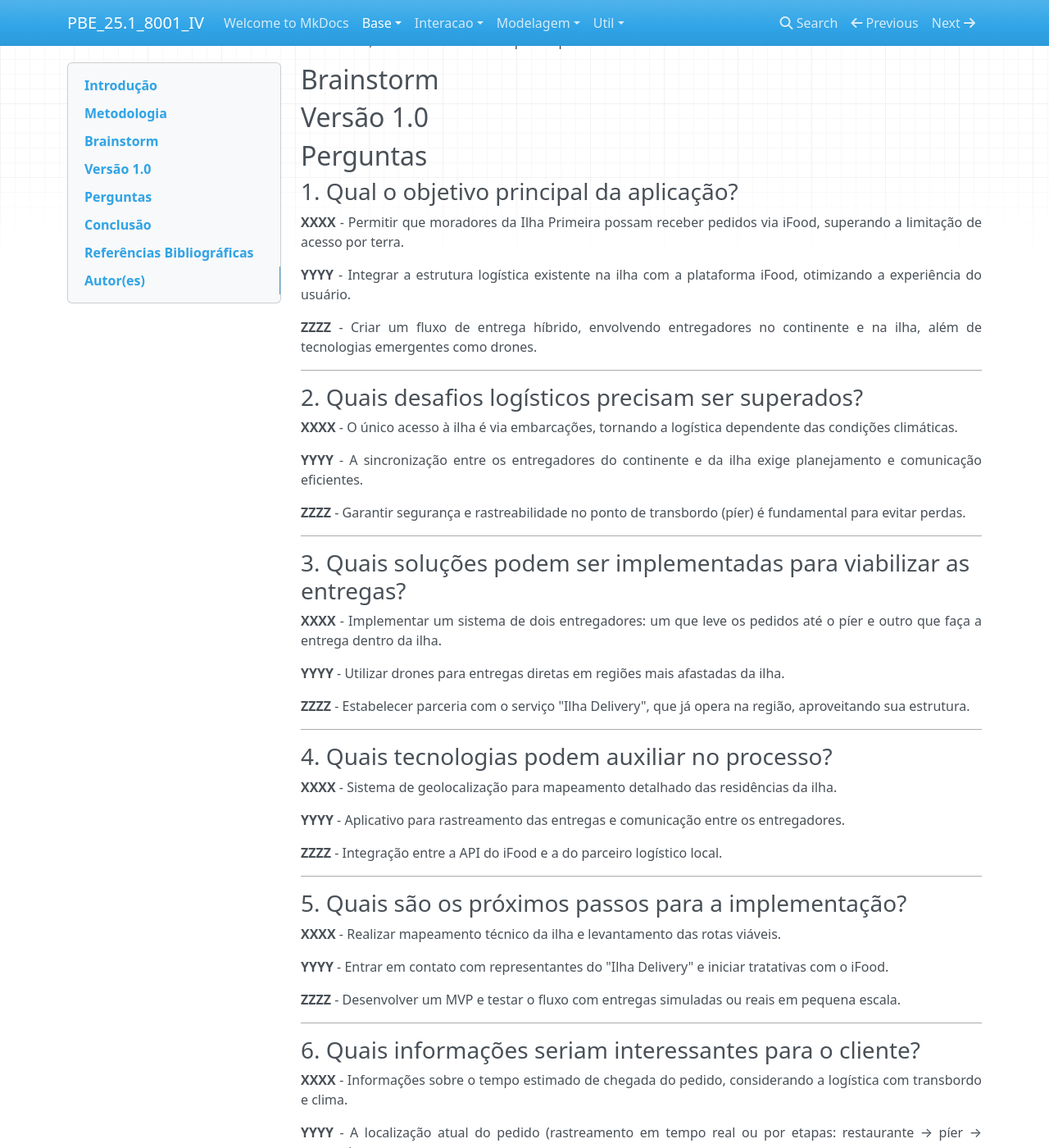
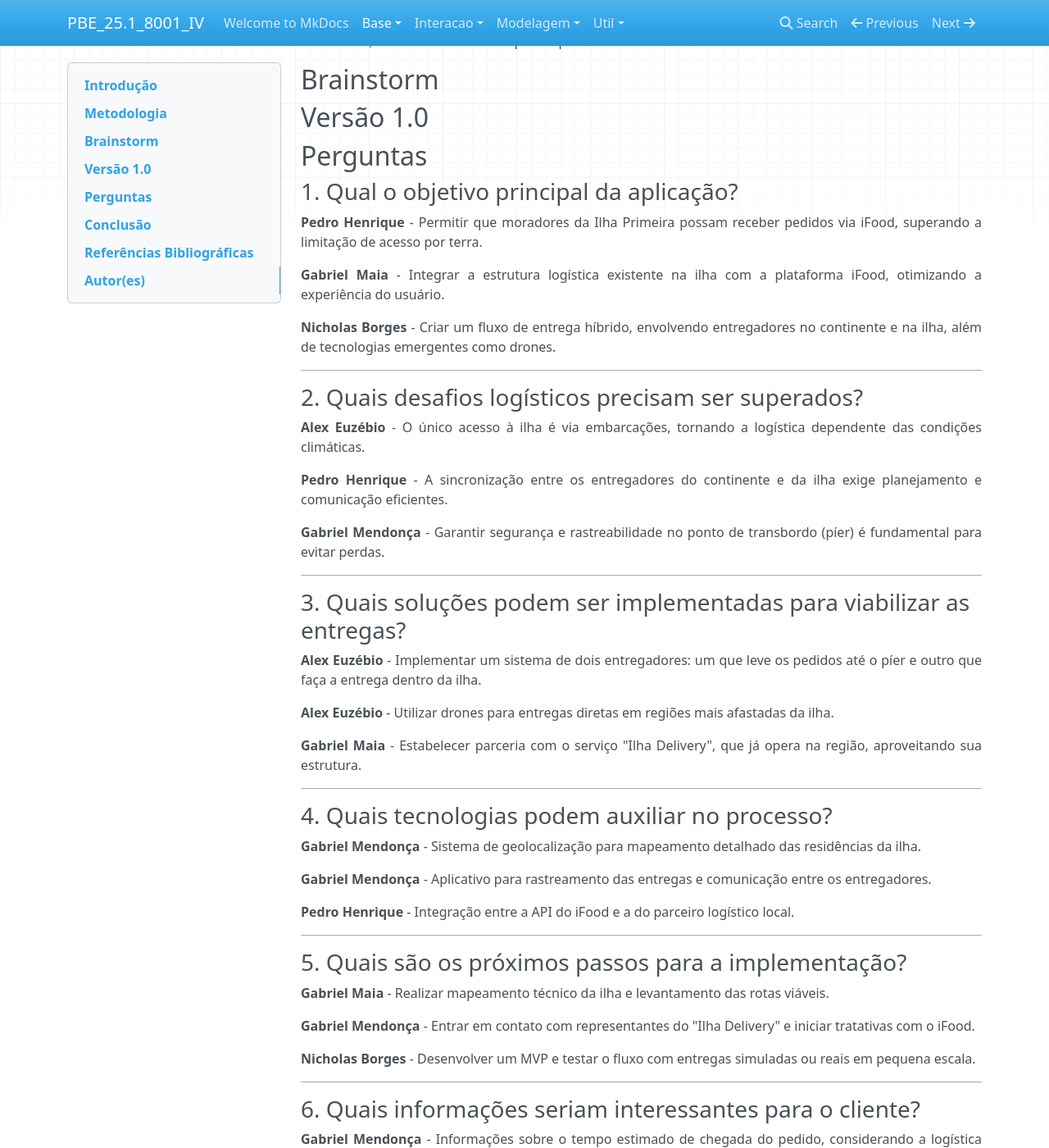
Before and after one commit to Projetos-de-Extensao/PBE_25.1_8001_IV_SkyDrop, an MkDocs documentation site: the page built from docs/base/Brainstorm.md, in a window 1280 px wide and 1400 px high, scrolled down 267 px. Shown: the whole window at 82% size. Built offline with MkDocs 1.6.1, drawn with Linux system fonts in a browser that asks for light colours; nearby versions of some CDN libraries; some of the changed text lies outside the part shown.

Commit message:
Update Brainstorm.md

```diff
--- a/docs/base/Brainstorm.md
+++ b/docs/base/Brainstorm.md
@@ -22,15 +22,15 @@ A equipe se reuniu para debater ideias gerais sobre o projeto via reunião remot
 ### 1. Qual o objetivo principal da aplicação?
 
 <p align="justify">
-<b>XXXX</b> - Permitir que moradores da Ilha Primeira possam receber pedidos via iFood, superando a limitação de acesso por terra.
+<b>Pedro Henrique</b> - Permitir que moradores da Ilha Primeira possam receber pedidos via iFood, superando a limitação de acesso por terra.
 </p>
 
 <p align="justify">
-<b>YYYY</b> - Integrar a estrutura logística existente na ilha com a plataforma iFood, otimizando a experiência do usuário.
+<b>Gabriel Maia</b> - Integrar a estrutura logística existente na ilha com a plataforma iFood, otimizando a experiência do usuário.
 </p>
 
 <p align="justify">
-<b>ZZZZ</b> - Criar um fluxo de entrega híbrido, envolvendo entregadores no continente e na ilha, além de tecnologias emergentes como drones.
+<b>Nicholas Borges</b> - Criar um fluxo de entrega híbrido, envolvendo entregadores no continente e na ilha, além de tecnologias emergentes como drones.
 </p>
 
 ---
@@ -38,15 +38,15 @@ A equipe se reuniu para debater ideias gerais sobre o projeto via reunião remot
 ### 2. Quais desafios logísticos precisam ser superados?
 
 <p align="justify">
-<b>XXXX</b> - O único acesso à ilha é via embarcações, tornando a logística dependente das condições climáticas.
+<b>Alex Euzébio</b> - O único acesso à ilha é via embarcações, tornando a logística dependente das condições climáticas.
 </p>
 
 <p align="justify">
-<b>YYYY</b> - A sincronização entre os entregadores do continente e da ilha exige planejamento e comunicação eficientes.
+<b>Pedro Henrique</b> - A sincronização entre os entregadores do continente e da ilha exige planejamento e comunicação eficientes.
 </p>
 
 <p align="justify">
-<b>ZZZZ</b> - Garantir segurança e rastreabilidade no ponto de transbordo (píer) é fundamental para evitar perdas.
+<b>Gabriel Mendonça</b> - Garantir segurança e rastreabilidade no ponto de transbordo (píer) é fundamental para evitar perdas.
 </p>
 
 ---
@@ -54,15 +54,15 @@ A equipe se reuniu para debater ideias gerais sobre o projeto via reunião remot
 ### 3. Quais soluções podem ser implementadas para viabilizar as entregas?
 
 <p align="justify">
-<b>XXXX</b> - Implementar um sistema de dois entregadores: um que leve os pedidos até o píer e outro que faça a entrega dentro da ilha.
+<b>Alex Euzébio</b> - Implementar um sistema de dois entregadores: um que leve os pedidos até o píer e outro que faça a entrega dentro da ilha.
 </p>
 
 <p align="justify">
-<b>YYYY</b> - Utilizar drones para entregas diretas em regiões mais afastadas da ilha.
+<b>Alex Euzébio</b> - Utilizar drones para entregas diretas em regiões mais afastadas da ilha.
 </p>
 
 <p align="justify">
-<b>ZZZZ</b> - Estabelecer parceria com o serviço "Ilha Delivery", que já opera na região, aproveitando sua estrutura.
+<b>Gabriel Maia</b> - Estabelecer parceria com o serviço "Ilha Delivery", que já opera na região, aproveitando sua estrutura.
 </p>
 
 ---
@@ -70,15 +70,15 @@ A equipe se reuniu para debater ideias gerais sobre o projeto via reunião remot
 ### 4. Quais tecnologias podem auxiliar no processo?
 
 <p align="justify">
-<b>XXXX</b> - Sistema de geolocalização para mapeamento detalhado das residências da ilha.
+<b>Gabriel Mendonça</b> - Sistema de geolocalização para mapeamento detalhado das residências da ilha.
 </p>
 
 <p align="justify">
-<b>YYYY</b> - Aplicativo para rastreamento das entregas e comunicação entre os entregadores.
+<b>Gabriel Mendonça</b> - Aplicativo para rastreamento das entregas e comunicação entre os entregadores.
 </p>
 
 <p align="justify">
-<b>ZZZZ</b> - Integração entre a API do iFood e a do parceiro logístico local.
+<b>Pedro Henrique</b> - Integração entre a API do iFood e a do parceiro logístico local.
 </p>
 
 ---
@@ -86,15 +86,15 @@ A equipe se reuniu para debater ideias gerais sobre o projeto via reunião remot
 ### 5. Quais são os próximos passos para a implementação?
 
 <p align="justify">
-<b>XXXX</b> - Realizar mapeamento técnico da ilha e levantamento das rotas viáveis.
+<b>Gabriel Maia</b> - Realizar mapeamento técnico da ilha e levantamento das rotas viáveis.
 </p>
 
 <p align="justify">
-<b>YYYY</b> - Entrar em contato com representantes do "Ilha Delivery" e iniciar tratativas com o iFood.
+<b>Gabriel Mendonça</b> - Entrar em contato com representantes do "Ilha Delivery" e iniciar tratativas com o iFood.
 </p>
 
 <p align="justify">
-<b>ZZZZ</b> - Desenvolver um MVP e testar o fluxo com entregas simuladas ou reais em pequena escala.
+<b>Nicholas Borges</b> - Desenvolver um MVP e testar o fluxo com entregas simuladas ou reais em pequena escala.
 </p>
 
 ---
@@ -102,23 +102,23 @@ A equipe se reuniu para debater ideias gerais sobre o projeto via reunião remot
 ### 6. Quais informações seriam interessantes para o cliente?
 
 <p align="justify">
-<b>XXXX</b> - Informações sobre o tempo estimado de chegada do pedido, considerando a logística com transbordo e clima.
+<b>Gabriel Mendonça</b> - Informações sobre o tempo estimado de chegada do pedido, considerando a logística com transbordo e clima.
 </p>
 
 <p align="justify">
-<b>YYYY</b> - A localização atual do pedido (rastreamento em tempo real ou por etapas: restaurante → píer → entrega).
+<b>Alex Euzébio</b> - A localização atual do pedido (rastreamento em tempo real ou por etapas: restaurante → píer → entrega).
 </p>
 
 <p align="justify">
-<b>ZZZZ</b> - Nome do entregador responsável pela etapa na ilha, para facilitar o contato em caso de dúvidas.
+<b>Alex Euzébio</b> - Nome do entregador responsável pela etapa na ilha, para facilitar o contato em caso de dúvidas.
 </p>
 
 <p align="justify">
-<b>WWWW</b> - Notificações sobre atrasos por conta de maré, chuva ou ventos, com base em dados climáticos.
+<b>Nicholas Borges</b> - Notificações sobre atrasos por conta de maré, chuva ou ventos, com base em dados climáticos.
 </p>
 
 <p align="justify">
-<b>KKKK</b> - Confirmação de entrega visual (foto do pacote entregue ou assinatura digital).
+<b>Pedro Henrique</b> - Confirmação de entrega visual (foto do pacote entregue ou assinatura digital).
 </p>
 
 ---
```
